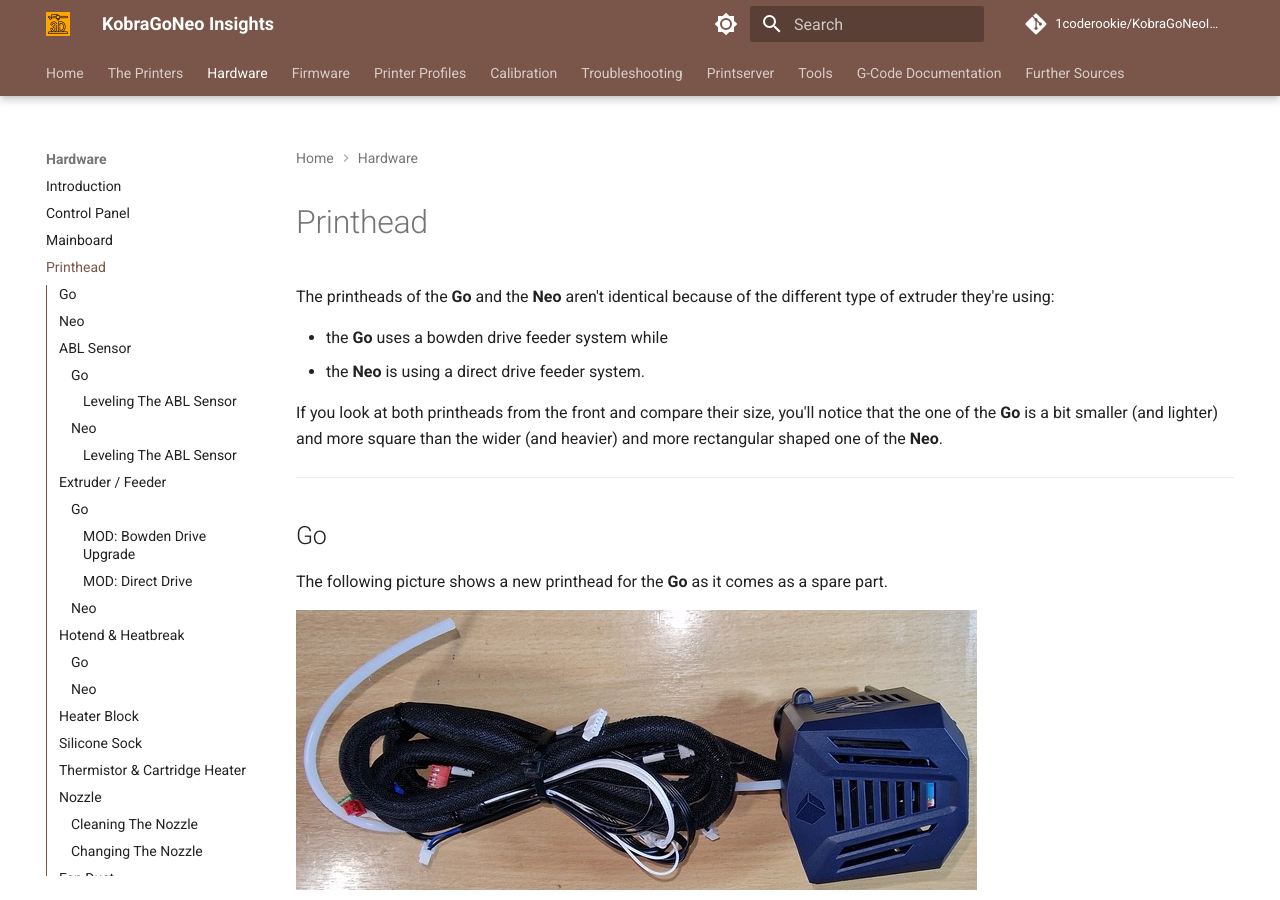
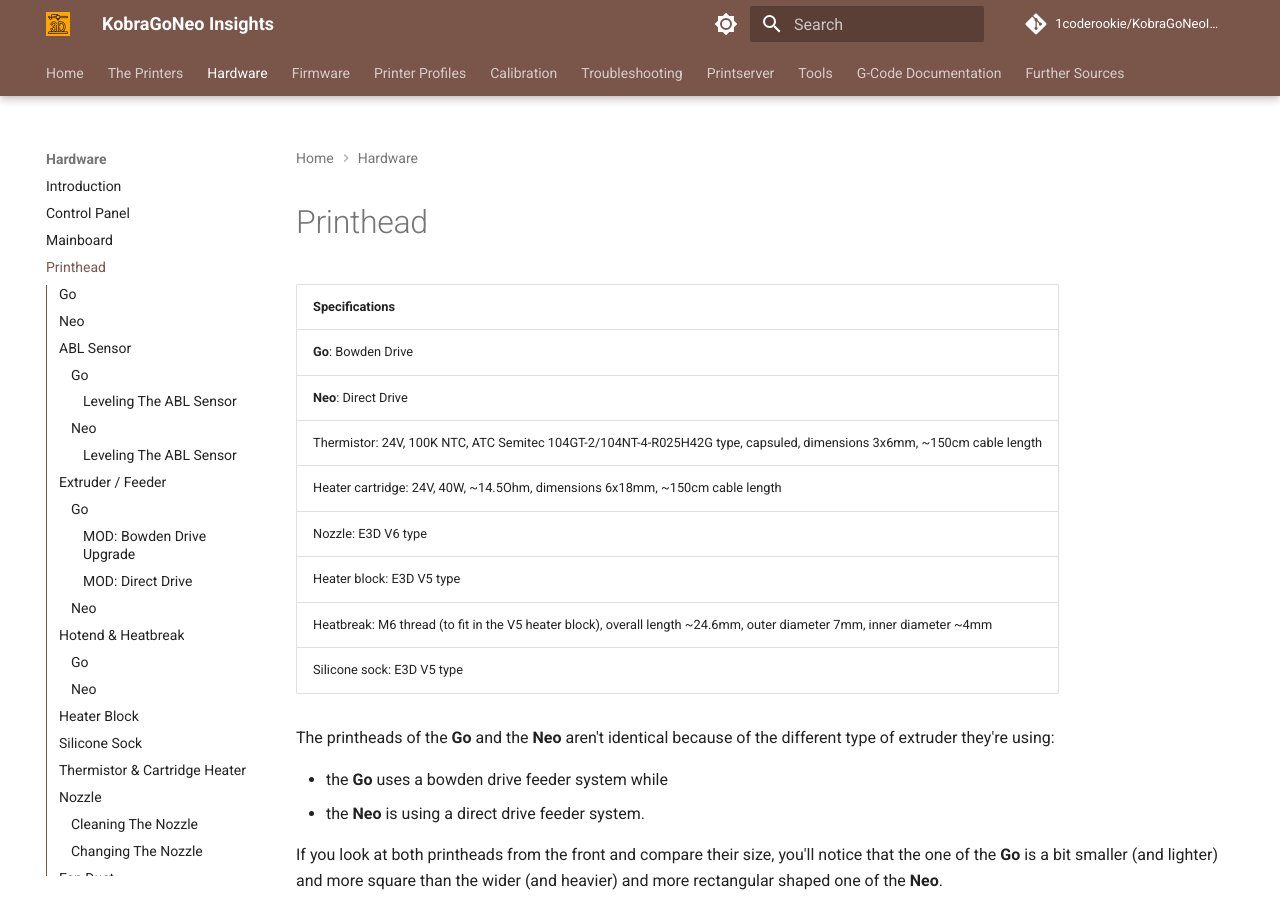
Before and after one commit to 1coderookie/KobraGoNeoInsights, an MkDocs documentation site: the page built from docs/hardware/printhead.md, in a window 1280 px wide and 900 px high. Built offline with MkDocs 1.6.1 and Material for MkDocs 9.7.7, drawn with Linux system fonts in a browser that asks for light colours; comment, search, counter and statistics services are not loaded; some of the changed text lies outside the part shown.

Commit message:
Update printhead.md

```diff
--- a/docs/hardware/printhead.md
+++ b/docs/hardware/printhead.md
@@ -1,6 +1,19 @@
 <link rel=”manifest” href=”docs/manifest.webmanifest”>
 
 # Printhead
+
+| Specifications |
+|:---------------|
+| **Go**: Bowden Drive |
+| **Neo**: Direct Drive |
+| Thermistor: 24V, 100K NTC, ATC Semitec 104GT-2/104NT-4-R025H42G type, capsuled, dimensions 3x6mm, ~150cm cable length |
+| Heater cartridge: 24V, 40W, ~14.5Ohm, dimensions 6x18mm, ~150cm cable length |
+| Nozzle: E3D V6 type |
+| Heater block: E3D V5 type |
+| Heatbreak: M6 thread (to fit in the V5 heater block), overall length ~24.6mm, outer diameter 7mm, inner diameter ~4mm |
+| Silicone sock: E3D V5 type |
+
+
 The printheads of the **Go** and the **Neo** aren't identical because of the different type of extruder they're using:
 
 - the **Go** uses a bowden drive feeder system while
@@ -334,6 +347,8 @@
 Based on the setting of the firmware it's an ATC Semitec 104GT-2/104NT-4-R025H42G (4.7k pullup). You should be able to find and use a compatible item from the aftermarket (which I successfully did - you just have to pay attention to the wire length actually).
 The following picture shows the thermistor from the aftermarket I used and the specific plug which is necessary to fit in the belonging socket at the mainboard.
 
+![Thermistor and plug](../assets/images/head_plug-therm_web.jpg)
+
 ??? info "What Is A 100k NTC Thermistor?"
 
     A thermistor is an electronical part which changes resistances depending on the given temperature, the resistance will then be interpreted as a temperature reading. The thermistor being used is a 100k Ohm NTC type. That means, that it has a resistance of about *100k Ohm at 25°C* temperature.
@@ -359,9 +372,10 @@
 ![Specific plug of the cartridge heater](../assets/images/head_cart-plug_web.jpg)
 
 
-!!! warning
+!!! warning "Replacing The Cartridge Heater / Thermistor"
 
     If you need to replace the thermistor and/or the cartridge heater, *make sure you don't overtighten the screws as it could harm both the thermistor and the heater cartridge!* Note the dent from the screw and the deformed thermistor due to an overtightened screw from the manufacturer at my **Neo**. <br> ![Deformed thermistor due to an overtightened screw](../assets/images/head_therm-cart-broken_web.jpg)
+    See the section ["Checking The Cartridge Heater And The Thermistor"](#checking-the-cartridge-heater-and-the-thermistor) at the end of this chapter for further instructions about how to check and replace those components.
 
 ??? tip "General Tips"
 
@@ -644,6 +658,17 @@
 - In case you dropped something tiny like a screw or so in the wholes at the top of the feeder or if you need to check the feeder gear system due to problems, it's probably sufficient to disassemble the system from the metal backplate by taking out the three hexagon socket screws and shake the whole thing around a bit. There are enough holes and openings at the back where you also could try to reach the lost thing using a pair of tweezers. If that doesn't work, proceed with the next step.
 - There is a metal part with cooling fins underneath the 'big' fan at the right side, this is the heatsink. <br> ![Metal plate with cooling fins](../assets/images/head_neo_cooling-fins_web.jpg) <br> This heatsink is secured by three screws as you can see at the following picture. <br> ![The three screws holding the metal plate](../assets/images/head_neo_screws-cooling-plate_marked_web.jpg) <br> If you unscrew those three hexagon socket screws and take the heatsink off, you can get a closer look at the gears of the feeder system. <br> ![Neo feeder gear system](../assets/images/head_neo_feeder-inside_web.jpg)
 
+??? info "Dimensions Of The Spring"
+
+    As the question arised about the dimensions of the spring being used which applies the tension to the feeder gear (in case you lost it and need to find a suitable replacement), here are the dimensions of it:
+
+    - overall length: ~12-12.5mm
+    - length completely compressed: hard to tell as it's pretty stiff, I'd say around 6-7mm
+    - spring steel thickness: 1mm
+    - windings (except the 'closed' loops at both ends): 4
+    - outer diameter: ~7.1mm
+    - inner diameter: ~5.1mm
+
 ---
 
 ## Reassembling
```
Also changed, not shown: other parts of docs/hardware/printhead.md (+1 -3 lines).
